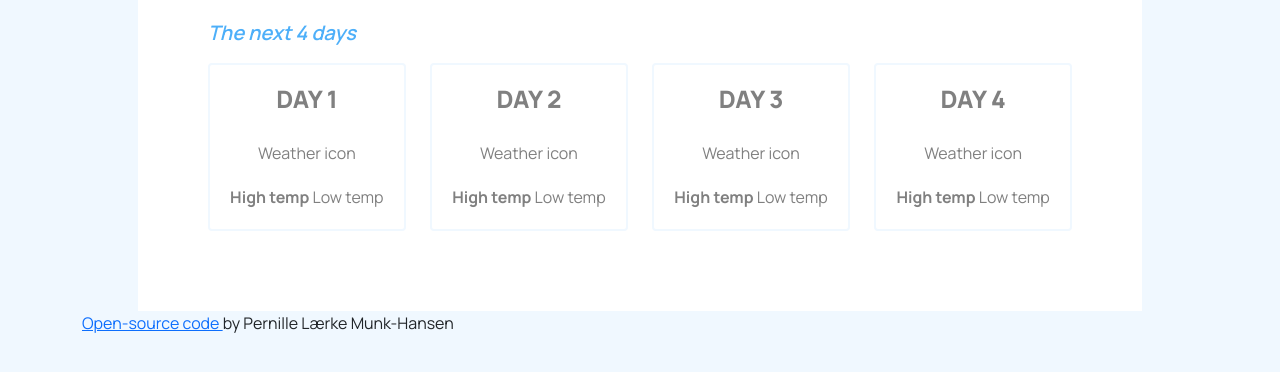
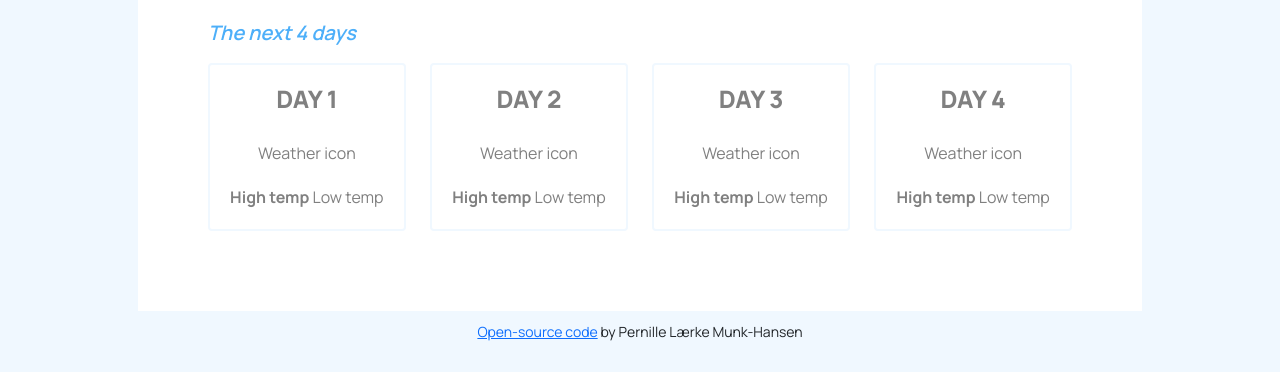
Before and after one commit to plaerke/weather-app, a plain HTML site: page index.html in a window 1280 px wide. Shown: the part 428-800 px from the top of the page. Drawn offline with nearby package versions, Linux system fonts and the light colour scheme; no server answers.

Commit message:
Styled GitHub link

```diff
--- a/index.html
+++ b/index.html
@@ -128,10 +128,10 @@
           </div>
         </div>
       </div>
-      <p>
-        <a href="https://github.com/plaerke/weather-app" target="_blank">
-          Open-source code
-        </a>
+      <p class="code-link">
+        <a href="https://github.com/plaerke/weather-app" target="_blank"
+          >Open-source code</a
+        >
         by Pernille Lærke Munk-Hansen
       </p>
     </div>
--- a/src/style.css
+++ b/src/style.css
@@ -121,3 +121,8 @@ hr {
 .next-days-weather-icon {
   padding: 20px 0;
 }
+.code-link {
+  text-align: center;
+  font-size: 14px;
+  margin-top: 10px;
+}
```
